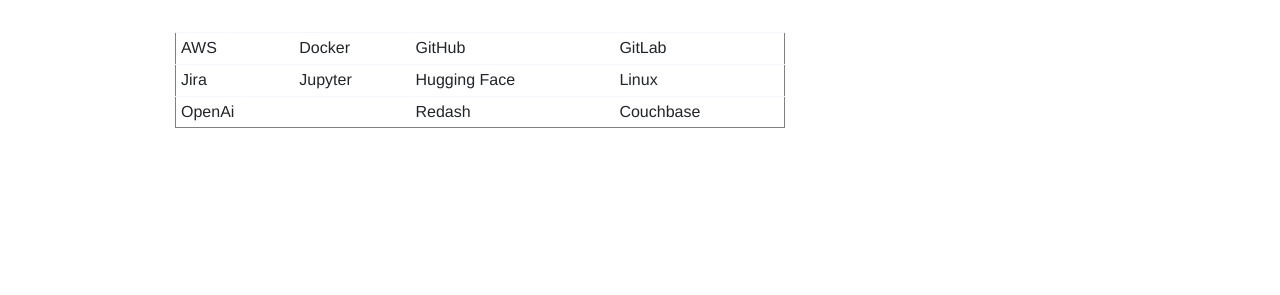
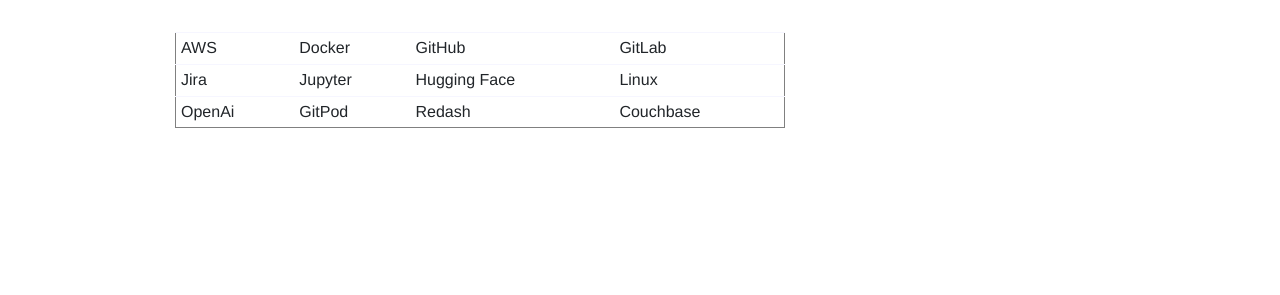
Before and after one commit to A3I-DataScience/A3I-DatScience.github.io, a Jekyll site: the page built from technology.md, in a window 1280 px wide. Shown: the part 446-741 px from the top of the page. Built offline with Jekyll 4.4.1, drawn with Linux system fonts in a browser that asks for light colours.

Commit message:
Update technology.md

```diff
--- a/technology.md
+++ b/technology.md
@@ -46,7 +46,7 @@ and works regularly with the following technologies:
  </tr>
   <tr>
     <td>OpenAi</td>
-    <td> </td>
+    <td>GitPod</td>
     <td>Redash</td>
     <td>Couchbase</td>
  </tr>
```
